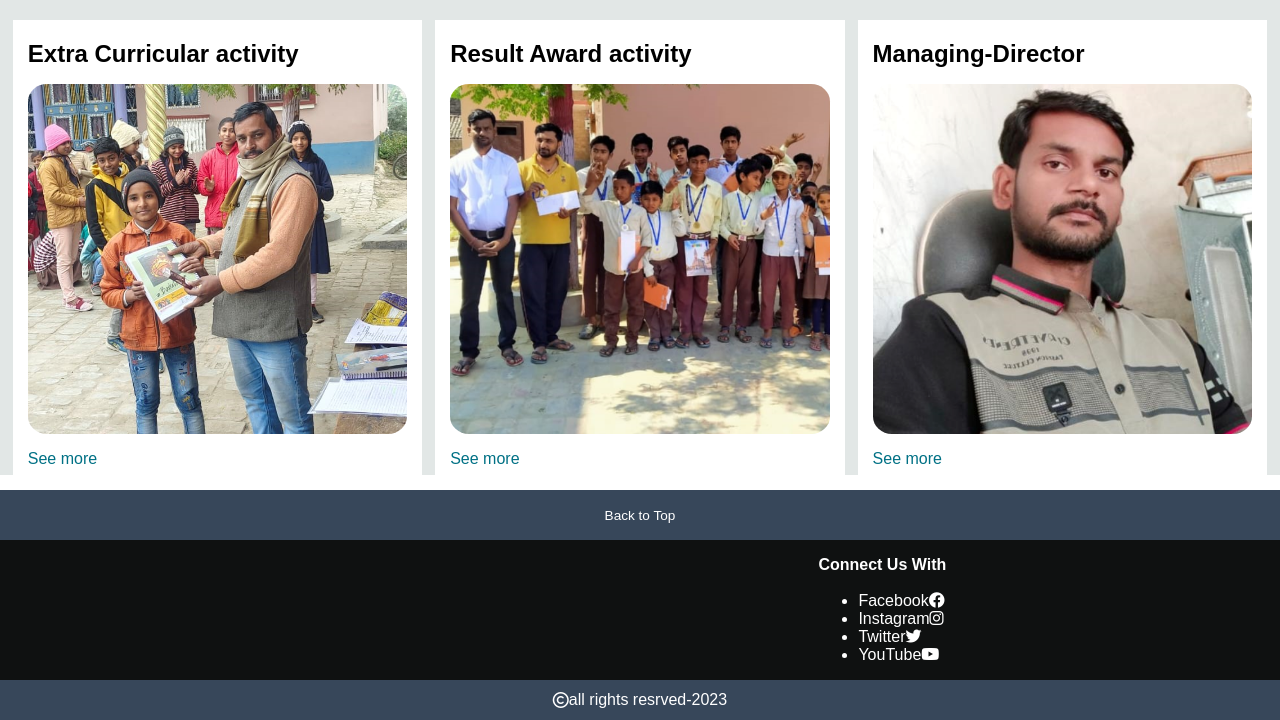
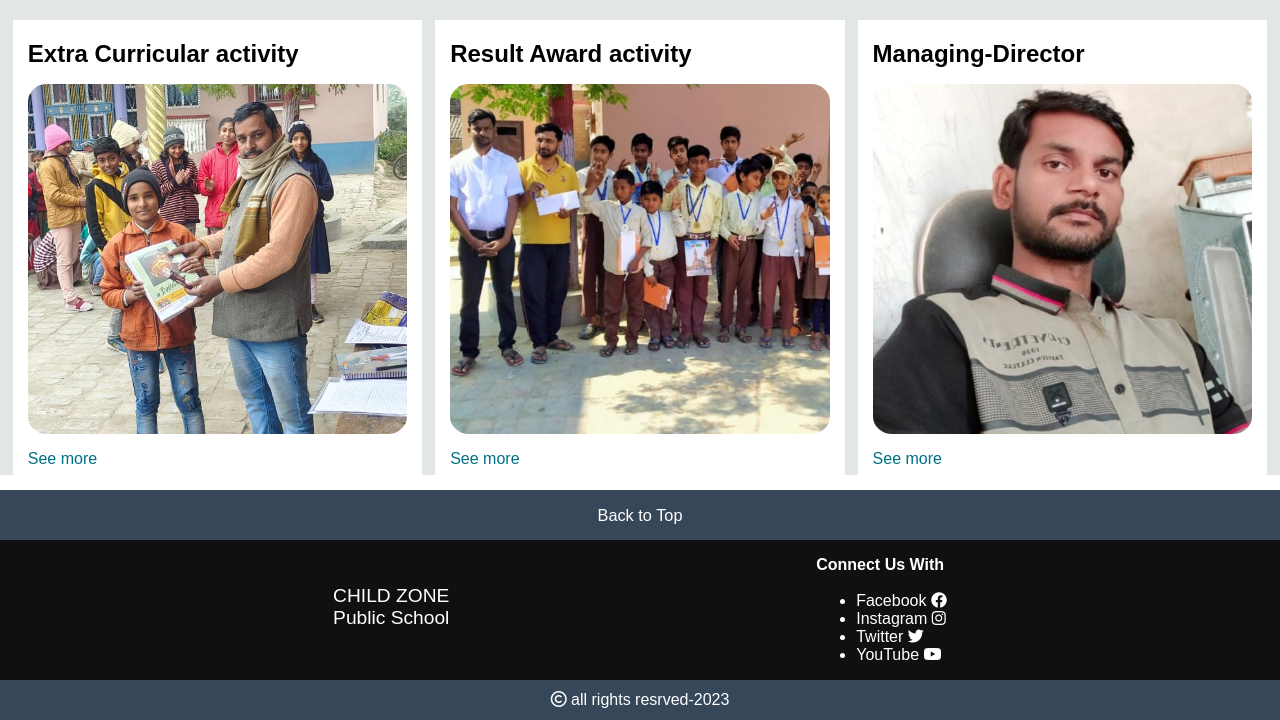
Before and after one commit to KedarPras/Child-Zone, a plain HTML site: page index.html in a window 1280 px wide. Shown: the part 1235-1955 px from the top of the page. Drawn offline with Linux system fonts and the light colour scheme.

Commit message:
modified-website

```diff
--- a/index.html
+++ b/index.html
@@ -31,7 +31,7 @@
             <div class="nav-contact border">
                 <p class="cont-first">Contact Us</p>
                 <div class="cont-icon">
-                    <i class="fa-solid fa-phone fa-shake"></i>
+                    <i class="fa-solid fa-phone"></i>
                 <p class="cont-sec">Mob:+9525209585;Telephone:06252242500</p>
             </div>
             </div>
@@ -93,27 +93,27 @@
 
      <footer>
         <div class="foot-panel1">
-            Back to Top
+            <a href="#" class="back-to-top links">Back to Top</a>
         </div>
         <div class="botbar">
-            <div class="bot-logo border1" >
-                <div class="logo1"></div>
+            <div class="bot-logo" >
+                <div class="logo1"><a href="#" class="links">CHILD ZONE Public School</a></div>
             </div>
 
-            <div class="connectus border1">
+            <div class="connectus">
                 <h4 class="connect-first">Connect Us With</h4>
                 <br />
                 <ul>
-                        <li>Facebook<i class="fa-brands fa-facebook"></i></li>
-                        <li>Instagram<i class="fa-brands fa-instagram"></i></li>
-                        <li>Twitter<i class="fa-brands fa-twitter"></i></li>
-                        <li>YouTube<i class="fa-brands fa-youtube"></i></li>
+                        <li><a href="#" class="links">Facebook  <i class="fa-brands fa-facebook"></i></a></li>
+                        <li><a href="#" class="links">Instagram  <i class="fa-brands fa-instagram"></i></a></li>
+                        <li><a href="#" class="links">Twitter  <i class="fa-brands fa-twitter"></i></a></li>
+                        <li><a href="#" class="links">YouTube  <i class="fa-brands fa-youtube"></i></a></li>
                     </ul>
             </div>
             </div>
 
             <div class="foot-panel3">
-                <i class="fa-regular fa-copyright"></i> all rights resrved-2023
+               <pre><i class="fa-regular fa-copyright"></i> all rights resrved-2023</pre>
             </div>
      </footer>
 
--- a/style.css
+++ b/style.css
@@ -187,19 +187,19 @@ footer{
 }
 
 .logo1{
-    background-image: url(czzlogo.png);
-    background-size: cover;
-    height: 50px;
+    font-size: larger;
+    height: 100px;
     width: 100%;
 
 }
 
-.border1{
-    border: 1.5px solid transparent;
+.links{
+    text-decoration: none;
+    color: #fff;
 }
 
-.border1:hover{
-    border: 1.5px solid white;
+.back-to-top{
+    font-size: larger;
 }
 
 .foot-panel3{
```
Also changed, not shown: script.js (added, +17 -0 lines).
